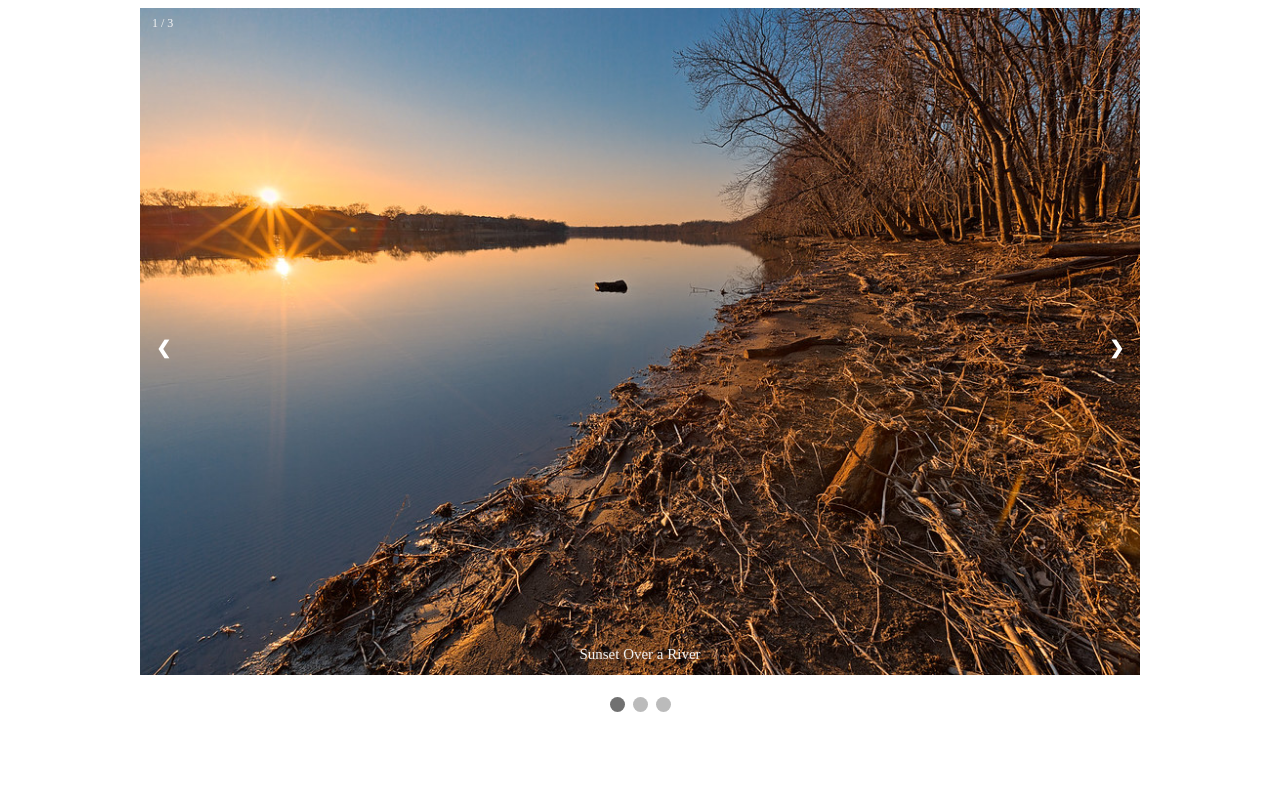
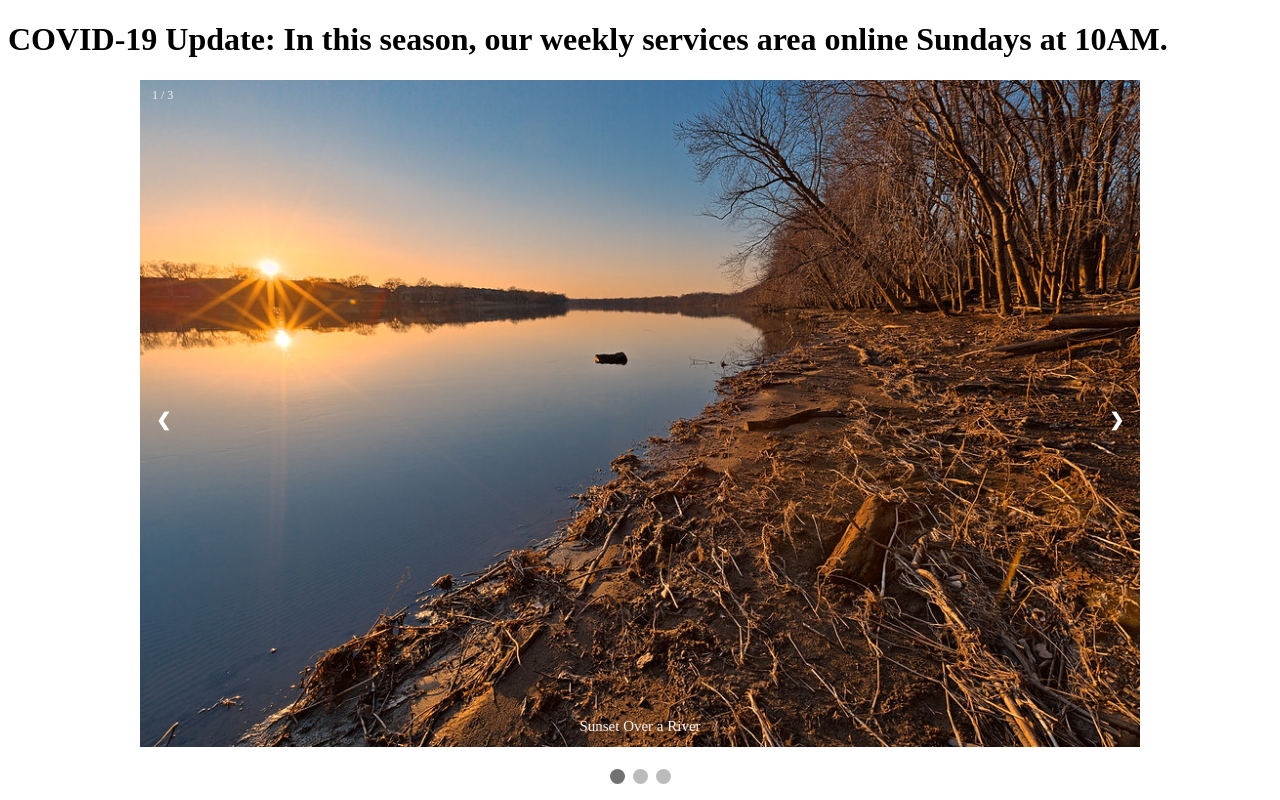
Before and after one commit to baoukt/baoukt.github.io, a plain HTML site: page Jeffery/jeffery.html in a window 1280 px wide. Drawn offline with Linux system fonts and the light colour scheme.

Commit message:
Update jeffery.html

```diff
--- a/Jeffery/jeffery.html
+++ b/Jeffery/jeffery.html
@@ -7,6 +7,9 @@
     <link href="../Jeffery/jeffery.css" rel="stylesheet" type="text/css" />
   </head>
   <body>
+    <div class="urgent-banner">
+      <h1> COVID-19 Update: In this season, our weekly services area online Sundays at 10AM.</h1>
+    </div>
     <div class="slideshow-container">
       <!-- Full-width images with number and caption text -->
         <div class="mySlides fade">
```
